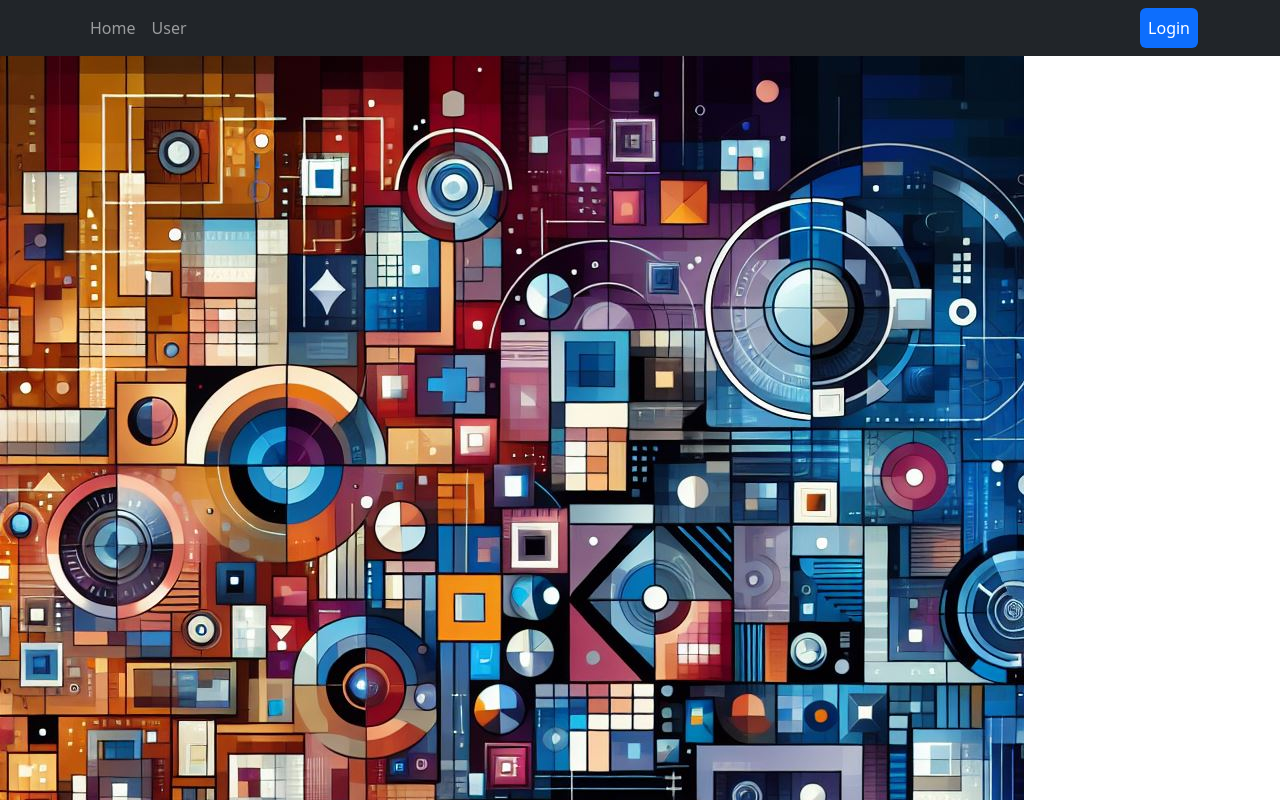
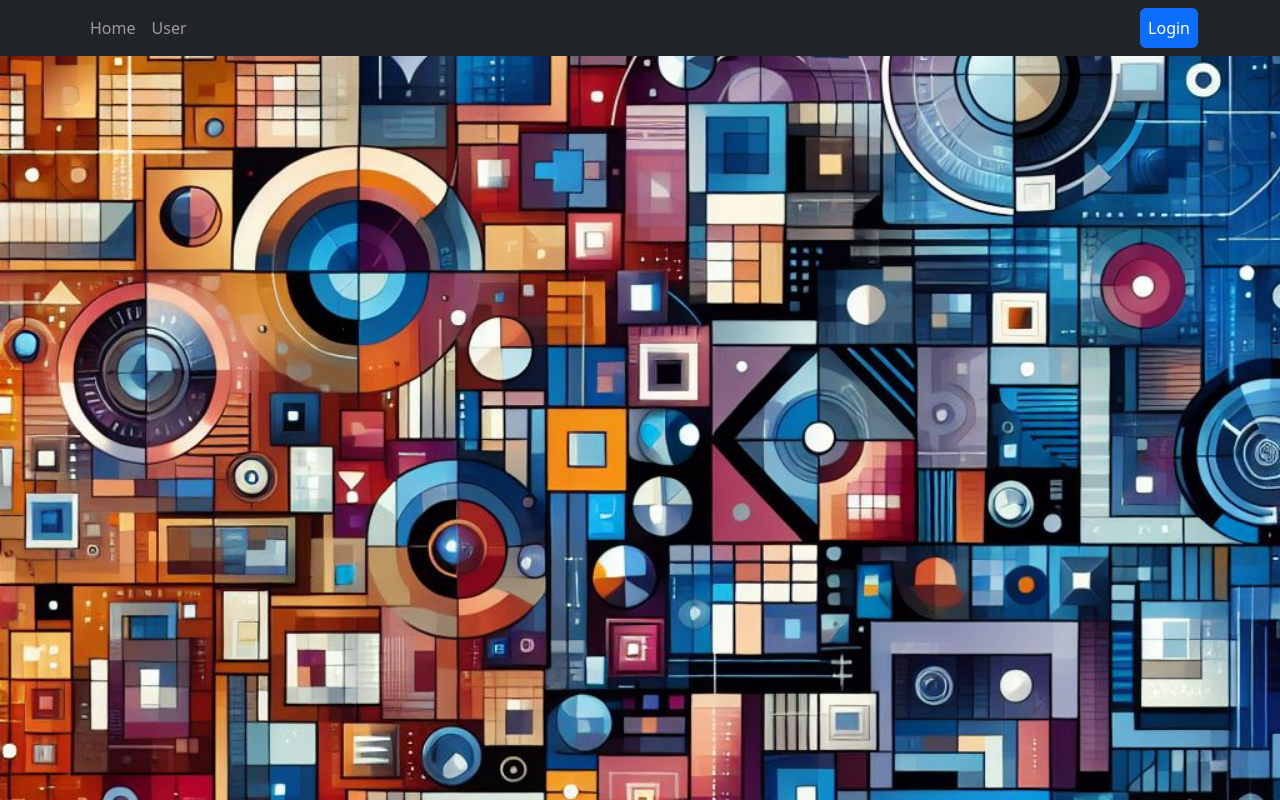
Before and after one commit to msfrzl1/React-Login-Register, a React (Vite) app: page / in a window 1280 px wide. Shown: the top 800 px of the page. Built offline with nearby package versions, Linux system fonts and the light colour scheme; the HTML template or start-up script is replaced by a standard one.

Commit message:
Menambahkan style buat image

```diff
--- a/src/index.css
+++ b/src/index.css
@@ -45,3 +45,13 @@
   font-size: 14px;
   color: #777;
 }
+
+.image-home {
+  width: 100vw;
+  height: 100vh;
+  object-fit: cover;
+  position: absolute;
+  top: 0;
+  left: 0;
+  z-index: -1;
+}
```
